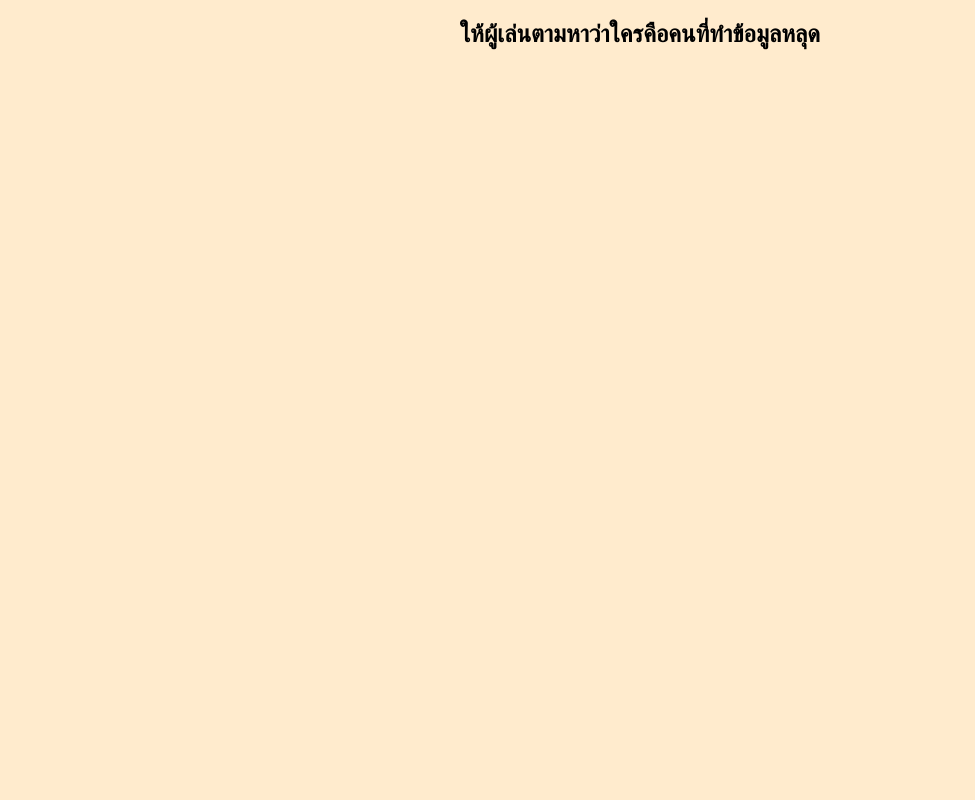
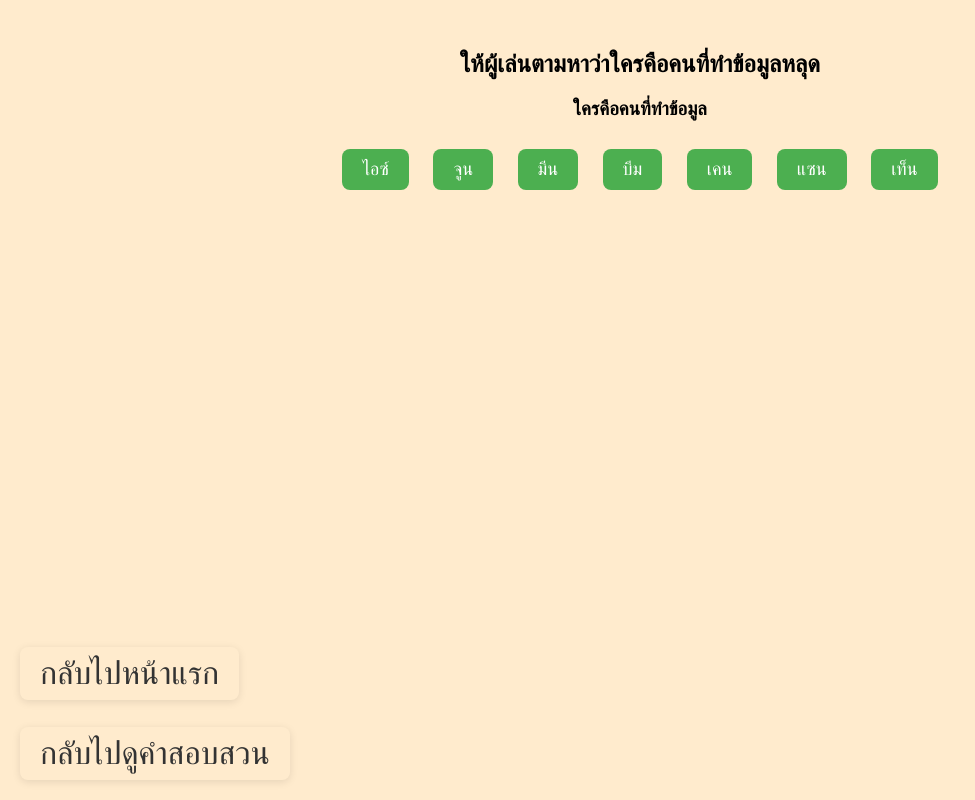
Before and after one commit to anos772/smte-cyber-journalist-1, a plain HTML site: page ask.html in a window 1280 px wide. Shown: the whole page, without its empty margins (0-975 px from the left). Drawn offline with Linux system fonts and the light colour scheme.

Commit message:
first commit

```diff
--- a/ask.html
+++ b/ask.html
@@ -4,7 +4,92 @@
     <meta charset="UTF-8">
     <title>เว็บไซต์ของฉัน</title>
     <link rel="stylesheet" href="style.css">
+
+
+    <style>
+    body {
+      font-family: sans-serif;
+      text-align: center;
+      margin-top: 50px;
+    }
+
+    .name-button {
+      display: inline-block;
+      margin: 10px;
+      padding: 10px 20px;
+      font-size: 18px;
+      border: none;
+      border-radius: 8px;
+      background-color: #4CAF50;
+      color: white;
+      cursor: pointer;
+      transition: background-color 0.3s;
+    }
+
+    .name-button:hover {
+      background-color: #45a049;
+    }
+
+        body { font-family: Arial, sans-serif; background: blanchedalmond; }
+        .profile { max-width: 400px; margin: 40px auto; background: blanchedalmond; padding: 24px; border-radius: 8px; box-shadow: 0 2px 8px rgba(0,0,0,0.1);}
+        .profile h2 { margin-top: 0; }
+        .profile dt { font-weight: bold; }
+        .profile dd { margin: 0 0 12px 0; }
+        .back-btn {
+            position: fixed;
+            left: 20px;
+            bottom: 20px;
+            font-size: 32px;
+            background: blanchedalmond;
+            padding: 8px 20px;
+            border-radius: 8px;
+            text-decoration: none;
+            color: #333;
+            box-shadow: 0 2px 8px rgba(0,0,0,0.1);
+        }
+        .back-btn2 {
+            position:fixed;
+            left: 20px;
+            bottom: 100px;
+            font-size: 32px;
+            background: blanchedalmond;
+            padding: 8px 20px;
+            border-radius: 8px;
+            text-decoration: none;
+            color: #333;
+            box-shadow: 0 2px 8px rgba(0,0,0,0.1);
+        }
+
+  </style>
 </head>
 <body>
     <h2>ให้ผู้เล่นตามหาว่าใครคือคนที่ทำข้อมูลหลุด</h2>
-    <p></p>
+    <h3>ใครคือคนที่ทำข้อมูล</h3>
+
+
+  <button class="name-button" onclick="alertName('ไอซ์')">ไอซ์</button>
+  <button class="name-button" onclick="alertName('จูน')">จูน</button>
+  <button class="name-button" onclick="alertName('มีน')">มีน</button>
+  <button class="name-button" onclick="alertName('บีม')">บีม</button>
+  <button class="name-button" onclick="alertName('เคน')">เคน</button>
+  <button class="name-button" onclick="alertName('แซน')">แซน</button>
+  <button class="name-button" onclick="alertName('เท็น')">เท็น</button>
+
+  <a href="index.html" class="back-btn2">กลับไปหน้าแรก</a>
+  <a href="real.html" class="back-btn">กลับไปดูคำสอบสวน</a>
+
+
+  <script>
+    function alertName(name) {
+        if (name === 'เท็น') {
+            alert("เป็นคำตอบที่: ถูกต้อง ☑️\nเท็นคือคนที่ทำข้อมูลหลุด   \nขอบคุณที่ช่วยตามหาคนร้าย \n คุณจะได่รับปากกา1เท่ง");
+        } else {
+            alert("เป็นคำตอบที่: ไม่ถูกต้อง \n คุณจะได้รับลูกอม");
+        }
+    }
+
+
+  </script>
+
+</body>
+</html>
```
Also changed, not shown: index.html (+2 -0 lines).
